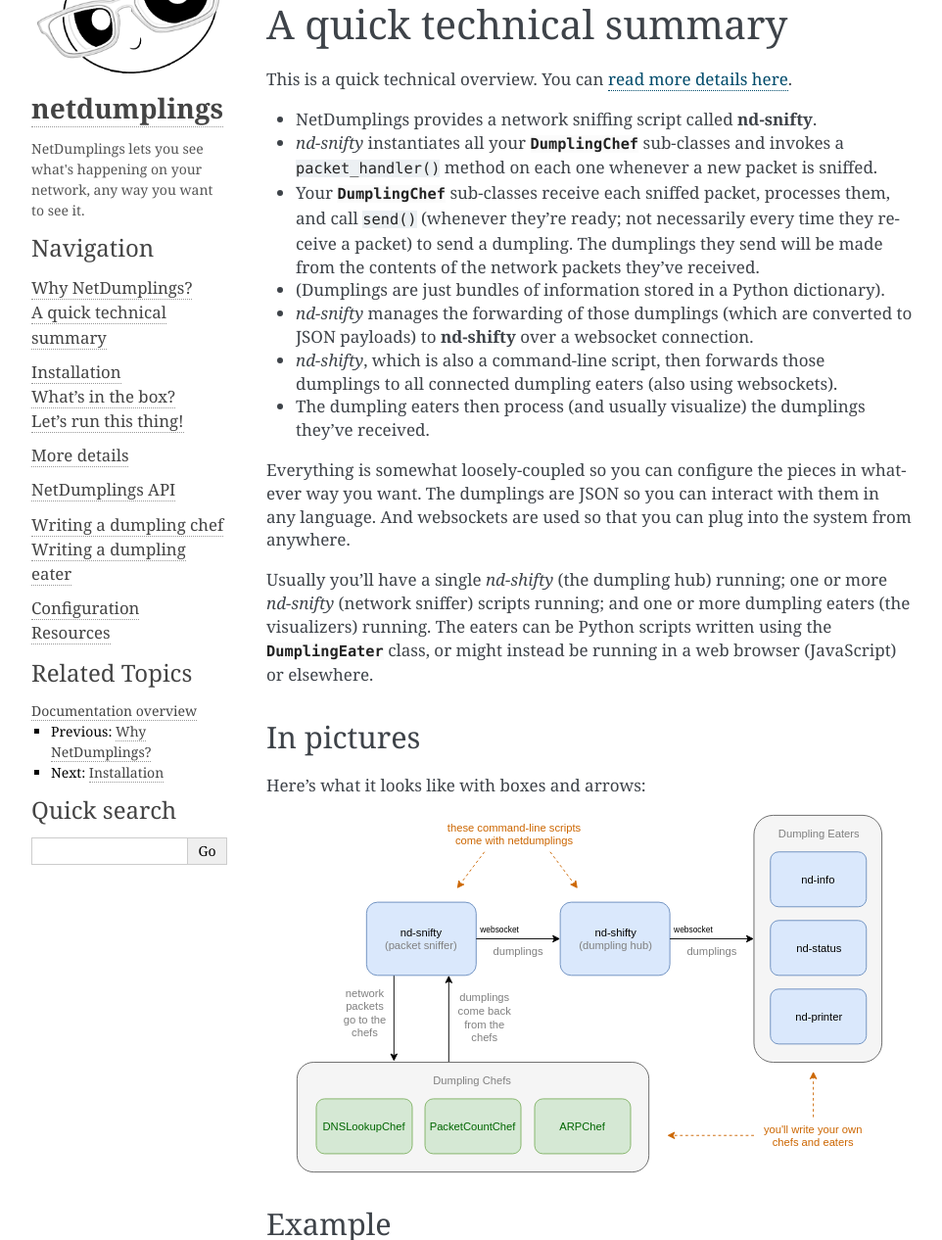
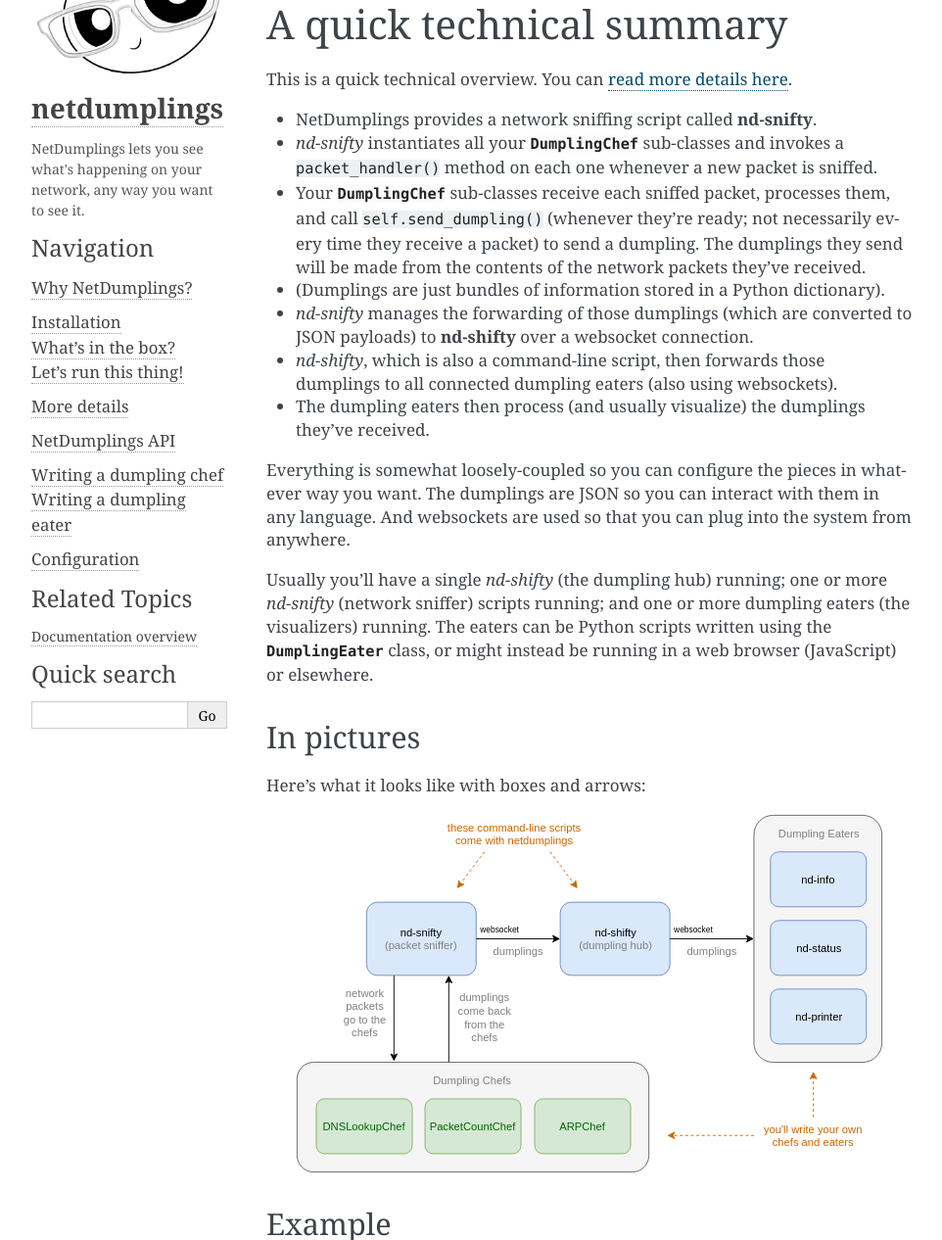
Before and after one commit to mjoblin/netdumplings, a Sphinx documentation site: the page built from docs/pages/quickstart.rst, in a window 1280 px wide and 1400 px high, cut to the strip 134-1400 px from the top of the window. Shown: the whole strip at 98% size, without its empty margins (148-1110 px from the left). Built offline with Sphinx 7.4.7, drawn with Linux system fonts in a browser that asks for light colours; pages that are not in the unit, such as notebooks, are missing from menus.

Commit message:
Documentation tweaks

```diff
--- a/docs/pages/tech_summary.rst
+++ b/docs/pages/quickstart.rst
@@ -8,7 +8,7 @@
 
 * NetDumplings provides a network sniffing script called **nd-snifty**.
 * `nd-snifty` instantiates all your :class:`DumplingChef` sub-classes and invokes a ``packet_handler()`` method on each one whenever a new packet is sniffed.
-* Your :class:`DumplingChef` sub-classes receive each sniffed packet, processes them, and call ``send()`` (whenever they're ready; not necessarily every time they receive a packet) to send a dumpling.  The dumplings they send will be made from the contents of the network packets they've received.
+* Your :class:`DumplingChef` sub-classes receive each sniffed packet, processes them, and call ``self.send_dumpling()`` (whenever they're ready; not necessarily every time they receive a packet) to send a dumpling.  The dumplings they send will be made from the contents of the network packets they've received.
 * (Dumplings are just bundles of information stored in a Python dictionary).
 * `nd-snifty` manages the forwarding of those dumplings (which are converted to JSON payloads) to **nd-shifty** over a websocket connection.
 * `nd-shifty`, which is also a command-line script, then forwards those dumplings to all connected dumpling eaters (also using websockets).
```
Also changed, not shown: docs/pages/resources.rst (deleted, +0 -22 lines).
